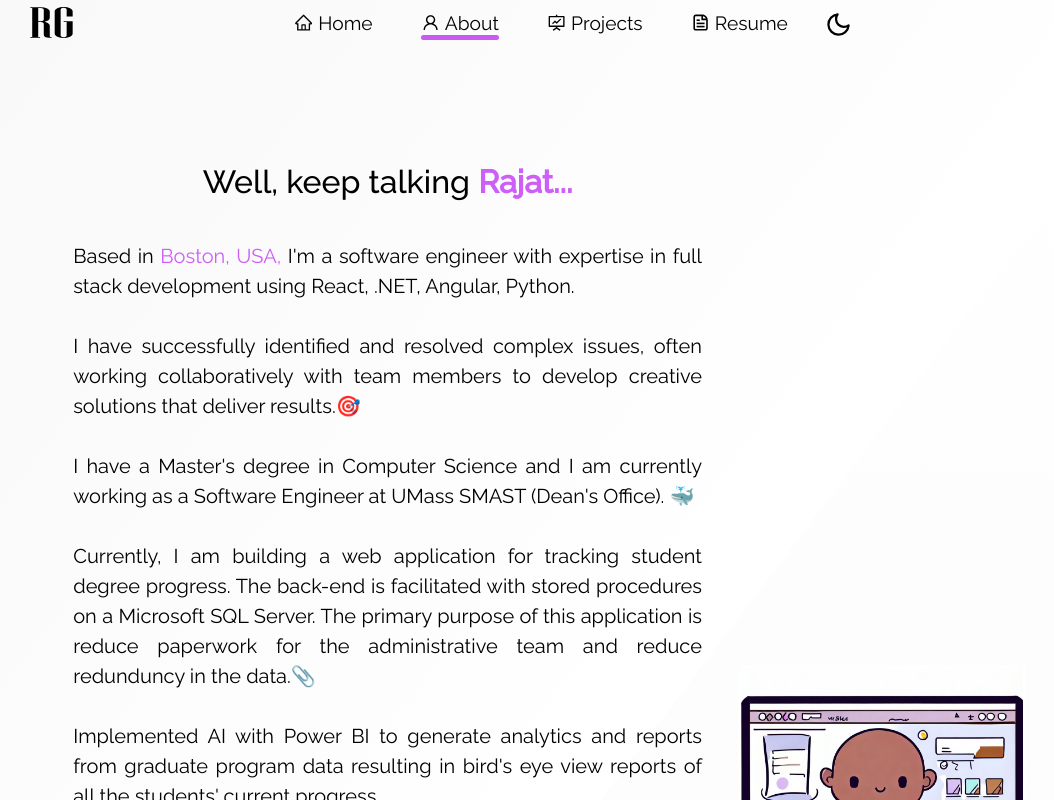
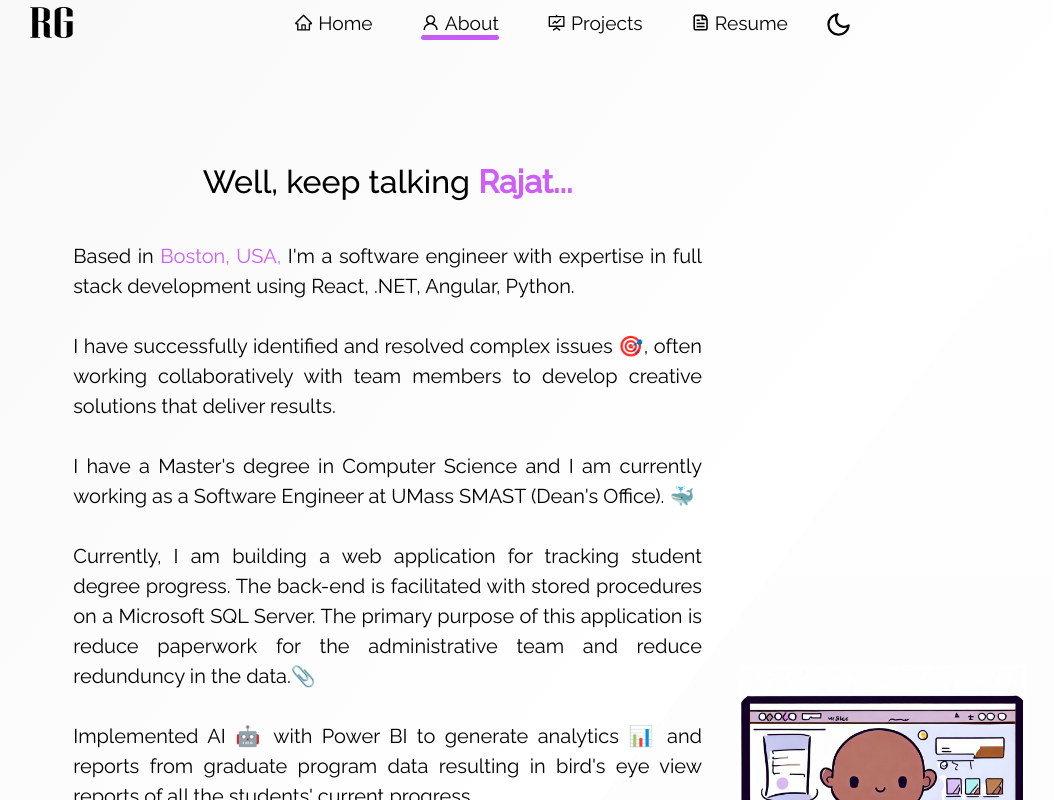
Before and after one commit to rajatgedam/rajatgedam.github.io, a React (Create React App) app: page /about in a window 1280 px wide. Shown: the top 800 px of the page, without its empty margins (94-1148 px from the left). Built offline with nearby package versions, Linux system fonts and the light colour scheme.

Commit message:
Updated defs

```diff
--- a/src/scenes/About/AboutTextCard/AboutTextCard.jsx
+++ b/src/scenes/About/AboutTextCard/AboutTextCard.jsx
@@ -18,14 +18,14 @@ const AboutTextCard = () => {
         <br />
 
         <br />
-        I have successfully identified and resolved complex issues, often working collaboratively with team members to develop creative solutions that deliver results.🎯
+        I have successfully identified and resolved complex issues 🎯, often working collaboratively with team members to develop creative solutions that deliver results.
         <br />
         <br />
         I have a Master's degree in Computer Science and I am currently working as a Software Engineer at UMass SMAST (Dean's Office). 🐳
         <br /><br /> Currently, I am building a web application for tracking student degree progress. The back-end is facilitated with stored procedures on a Microsoft SQL Server.
         The primary purpose of this application is reduce paperwork for the administrative team and reduce redunduncy in the data.📎
         <br /><br />
-        Implemented AI with Power BI to generate analytics and reports from graduate program data resulting in bird's eye view reports of all the students' current progress.
+        Implemented AI 🤖 with Power BI to generate analytics 📊 and reports from graduate program data resulting in bird's eye view reports of all the students' current progress.
         <br /><br />
         I previously worked for Yardi Systems, Santa Barbara, developing a co-working space management platform. (2018 - 2021)
         <br /><br />
```
